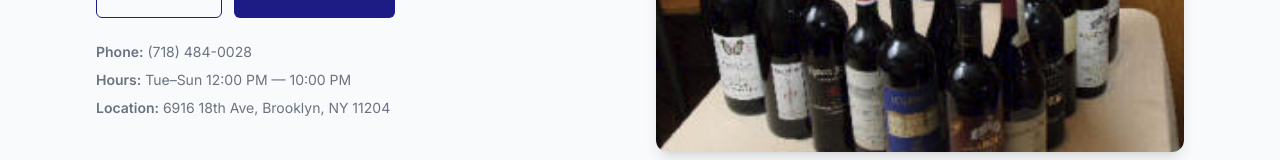
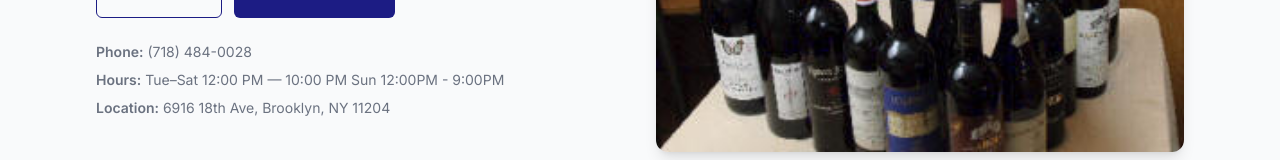
Before and after one commit to tmfstudios/tommaso, a plain HTML site: page test2.html in a window 1280 px wide. Shown: the part 450-610 px from the top of the page. Drawn offline with nearby package versions, Linux system fonts and the light colour scheme.

Commit message:
Update test2.html

```diff
--- a/test2.html
+++ b/test2.html
@@ -74,7 +74,7 @@
 
             <ul class="mt-6 text-sm text-gray-500 space-y-2">
               <li><strong>Phone:</strong> <a href="tel:+17184840028">(718) 484-0028</a></li>
-              <li><strong>Hours:</strong> Tue–Sun 12:00 PM — 10:00 PM</li>
+              <li><strong>Hours:</strong> Tue–Sat 12:00 PM — 10:00 PM Sun 12:00PM - 9:00PM</li>
               <li><strong>Location:</strong> <a href="https://maps.app.goo.gl/ohAEdVzQeoHbkd1C7">6916 18th Ave, Brooklyn, NY 11204</a></li>
             </ul>
           </div>
```
